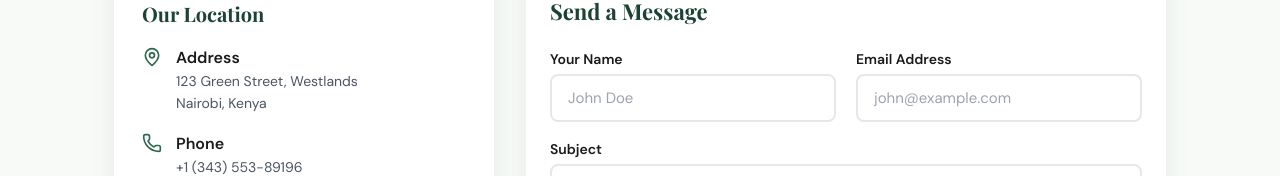
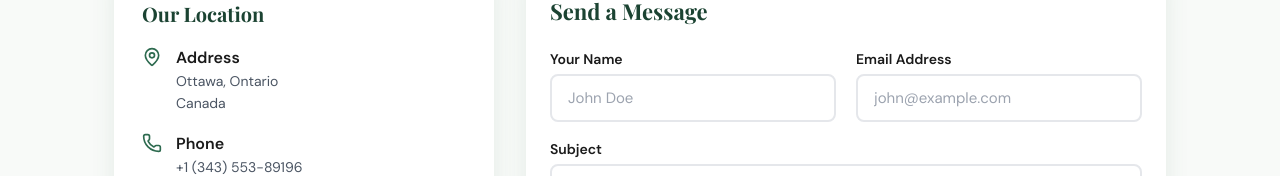
Before and after one commit to megamind-pixel/eco-dry-cleaners, a React (Create React App) app: page /contact in a window 1280 px wide. Shown: the part 350-526 px from the top of the page. Built offline with nearby package versions, Linux system fonts and the light colour scheme; no server answers.

Commit message:
Update Contact.js

```diff
--- a/src/pages/Contact.js
+++ b/src/pages/Contact.js
@@ -27,7 +27,7 @@ export default function Contact() {
           <div>
             <div className="card" style={styles.infoCard}>
               <h2 style={styles.infoTitle}>Our Location</h2>
-              <div style={styles.infoItem}><MapPin size={20} color="#2D6A4F" /><div><div style={{ fontWeight: 600 }}>Address</div><div style={styles.infoText}>123 Green Street, Westlands<br />Nairobi, Kenya</div></div></div>
+              <div style={styles.infoItem}><MapPin size={20} color="#2D6A4F" /><div><div style={{ fontWeight: 600 }}>Address</div><div style={styles.infoText}>Ottawa, Ontario<br />Canada</div></div></div>
               <div style={styles.infoItem}><Phone size={20} color="#2D6A4F" /><div><div style={{ fontWeight: 600 }}>Phone</div><div style={styles.infoText}>+1 (343) 553-89196</div></div></div>
               <div style={styles.infoItem}><Mail size={20} color="#2D6A4F" /><div><div style={{ fontWeight: 600 }}>Email</div><div style={styles.infoText}>clean@ecodrycleaners.ca</div></div></div>
               <div style={styles.infoItem}><Clock size={20} color="#2D6A4F" /><div><div style={{ fontWeight: 600 }}>Hours</div><div style={styles.infoText}>Mon – Sat: 7:00 AM – 8:00 PM<br />Sun: 9:00 AM – 5:00 PM</div></div></div>
```
